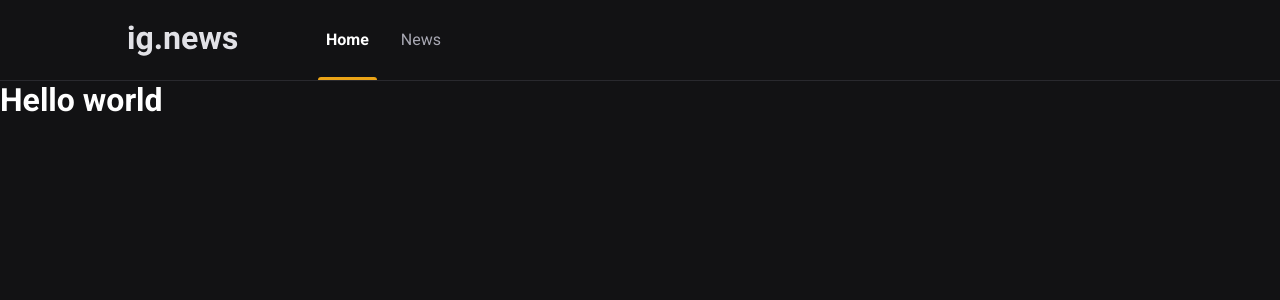
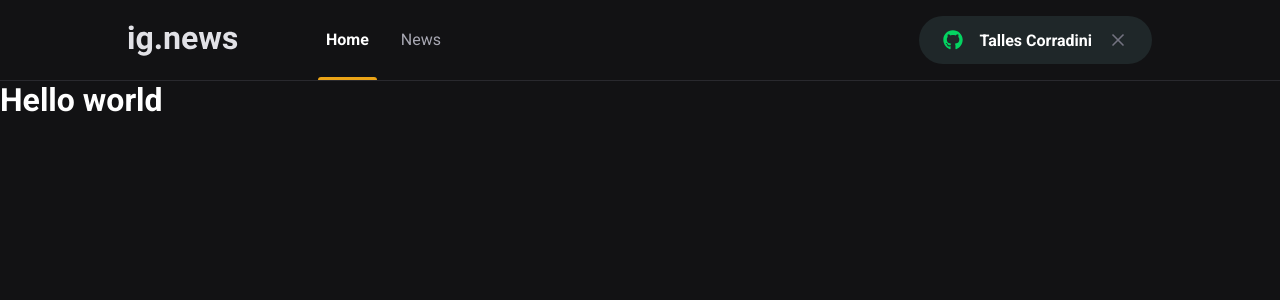
Before and after one commit to tallescorradini/ignite-reactjs-ignews, a Next.js app: page / in a window 1280 px wide. Shown: the top 300 px of the page. Built offline with nearby package versions, Linux system fonts and the light colour scheme.

Commit message:
feat: add sign in button

```diff
--- a/package.json
+++ b/package.json
@@ -11,6 +11,7 @@
     "next": "12.0.7",
     "react": "17.0.2",
     "react-dom": "17.0.2",
+    "react-icons": "^4.3.1",
     "sass": "^1.45.2"
   },
   "devDependencies": {
--- a/src/components/Header/index.tsx
+++ b/src/components/Header/index.tsx
@@ -1,3 +1,4 @@
+import { SignInButton } from "../SignInButton";
 import styles from "./style.module.scss";
 
 export function Header() {
@@ -15,6 +16,8 @@
             </li>
           </ul>
         </nav>
+
+        <SignInButton />
       </div>
     </header>
   );
--- a/src/components/Header/style.module.scss
+++ b/src/components/Header/style.module.scss
@@ -59,4 +59,8 @@
       }
     }
   }
+
+  button {
+    margin-left: auto;
+  }
 }
--- /dev/null
+++ b/src/components/SignInButton/index.tsx
@@ -0,0 +1,21 @@
+import { FaGithub } from "react-icons/fa";
+import { FiX } from "react-icons/fi";
+
+import styles from "./styles.module.scss";
+
+export function SignInButton() {
+  const isUserLoggedIn = true;
+
+  return isUserLoggedIn ? (
+    <button className={styles.signInButton}>
+      <FaGithub color="#04d361" />
+      Talles Corradini
+      <FiX color="#737380" className={styles.closeIcon} />
+    </button>
+  ) : (
+    <button className={styles.signInButton}>
+      <FaGithub color="#04d361" />
+      Sign in with Github
+    </button>
+  );
+}
--- /dev/null
+++ b/src/components/SignInButton/styles.module.scss
@@ -0,0 +1,32 @@
+.signInButton {
+  display: flex;
+  align-items: center;
+  justify-content: center;
+
+  height: 3rem;
+  padding: 0 1.5rem;
+  border-radius: 3rem;
+  border-style: none;
+  background-color: var(--gray-850);
+
+  color: var(--white);
+  font-weight: 700;
+
+  svg:first-child {
+    width: 20px;
+    height: 20px;
+    margin-right: 1rem;
+  }
+
+  svg.closeIcon {
+    width: 20px;
+    height: 20px;
+    margin-left: 1rem;
+  }
+
+  transition: filter 0.2s;
+
+  &:hover {
+    filter: brightness(0.8);
+  }
+}
--- a/src/styles/global.scss
+++ b/src/styles/global.scss
@@ -9,6 +9,7 @@
   --gray-100: #e1e1e6;
   --gray-300: #a8a8b3;
   --gray-800: #29292e;
+  --gray-850: #1f2729;
   --gray-900: #121214;
 
   --cyan-500: #61dafb;
```
Also changed, not shown: 1 other file (tests, documents, lock files or other folders).
